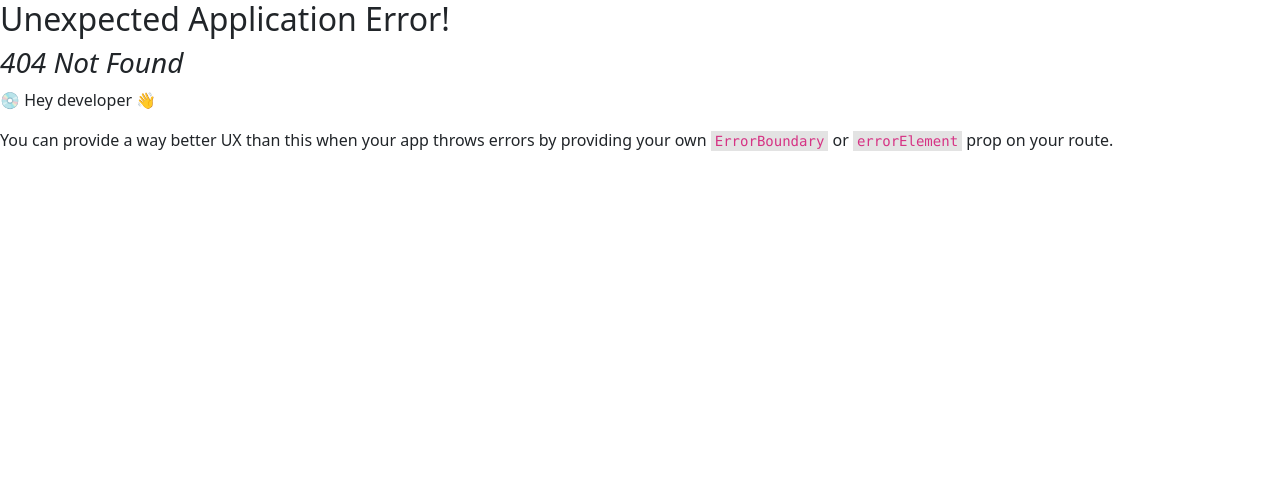
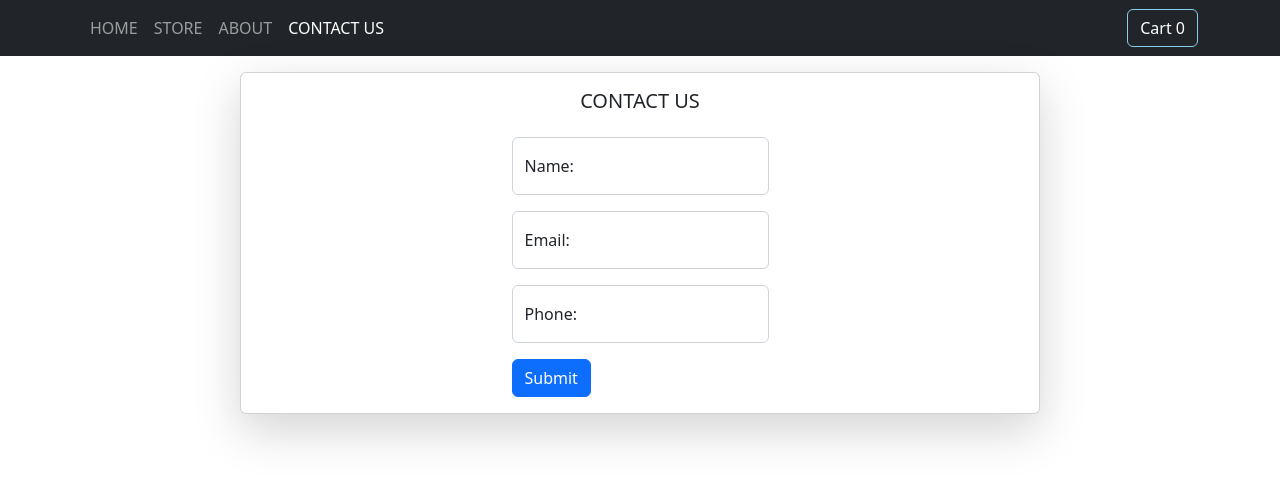
Before and after one commit to SowmiyaRam24/Ecommerce_Web, a React (Create React App) app: page /contact in a window 1280 px wide. Before the commit this address had no page. Shown: the top 482 px of the page. Built offline with nearby package versions, Linux system fonts and the light colour scheme.

Commit message:
implementing contact us page

```diff
--- a/src/App.js
+++ b/src/App.js
@@ -5,6 +5,7 @@
 import Store from './Components/Products/StorePage';
 import About from './About/About';
 import Home from './Home/Home';
+import Contact from './Components/Contact us/Contact';
 
 // const router=createBrowserRouter([
 //   {path:'/',element:<Home/>},
@@ -16,6 +17,7 @@
     <Route path="/" element={<Home/>}/>
     <Route path="/store" element={<Store/>}/>
     <Route path="/about"  element={<About/>}/>
+    <Route path="/contact" element={<Contact/>}/>
   </Route>
 );
 const router=createBrowserRouter(routefinitions)
--- /dev/null
+++ b/src/Components/Contact us/Contact.js
@@ -0,0 +1,95 @@
+import Button from "react-bootstrap/Button";
+import Form from "react-bootstrap/Form";
+import FloatingLabel from "react-bootstrap/FloatingLabel"; // Import FloatingLabel
+
+import { useState } from "react";
+import Card from "react-bootstrap/Card";
+import Navbar1 from "../../Navbar/Navbar";
+
+const Contact = () => {
+  const [name, setName] = useState("");
+  const [email, setEmail] = useState("");
+  const [phone, setPhone] = useState("");
+
+  const handleFormSubmit = async (e) => {
+    e.preventDefault();
+    const contact = {
+      name,
+      email,
+      phone,
+    };
+    const response = await fetch(
+      "https://ecommerce-app-26adc-default-rtdb.firebaseio.com/contact.json",
+      {
+        method: "POST",
+        body: JSON.stringify(contact),
+        headers: {
+          "Content-Type": "application/json",
+        },
+      }
+    );
+    const data = await response.json();
+    console.log(data);
+    setName("");
+    setEmail("");
+    setPhone("");
+  };
+
+  return (
+    <>
+      <Navbar1 />
+      <Card style={{ width: "50rem" }} className="shadow-lg mx-auto mt-3">
+        <Card.Title className="mx-auto mt-3 text-center">CONTACT US</Card.Title>
+        <Form className=" mx-auto mt-3" onSubmit={handleFormSubmit}>
+          <FloatingLabel controlId="name" label="Name:">
+            <Form.Control
+              type="text"
+              placeholder="Enter name"
+              value={name}
+              onChange={(e) => setName(e.target.value)}
+              required
+            />
+          </FloatingLabel>
+
+          <FloatingLabel
+            className=" mx-auto mt-3"
+            controlId="email"
+            label="Email:"
+          >
+            <Form.Control
+              type="email"
+              placeholder="Enter email"
+              value={email}
+              onChange={(e) => setEmail(e.target.value)}
+              required
+            />
+          </FloatingLabel>
+
+          <FloatingLabel
+            className=" mx-auto mt-3"
+            controlId="phone"
+            label="Phone:"
+          >
+            <Form.Control
+              type="tel"
+              placeholder="Enter phone number"
+              value={phone}
+              onChange={(e) => setPhone(e.target.value)}
+              required
+            />
+          </FloatingLabel>
+
+          <Button
+            className=" mx-auto mt-3 mb-3"
+            variant="primary"
+            type="submit"
+          >
+            Submit
+          </Button>
+        </Form>
+      </Card>
+    </>
+  );
+};
+
+export default Contact;
--- a/src/Navbar/Navbar.js
+++ b/src/Navbar/Navbar.js
@@ -30,9 +30,9 @@
           <NavLink to="/about" className="nav-link">
             ABOUT
           </NavLink>
-          {/* <NavLink to="/contact" className="nav-link">
+           <NavLink to="/contact" className="nav-link">
             CONTACT US
-          </NavLink> */}
+          </NavLink>
         </Nav>
 
        <CartButton onButtonpass={props.onShow} />
```
